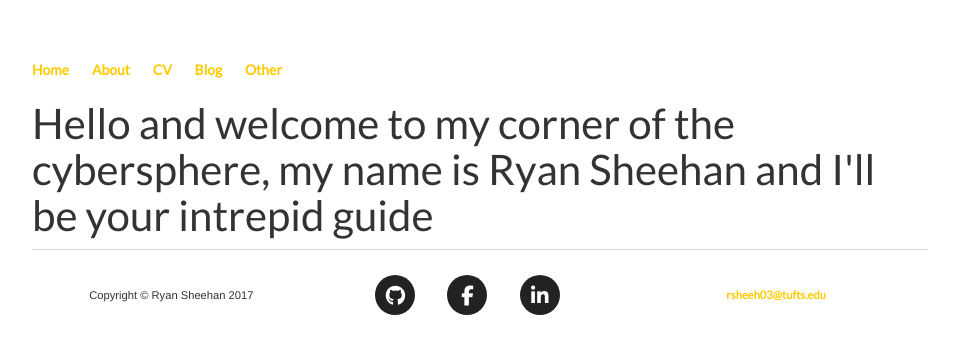
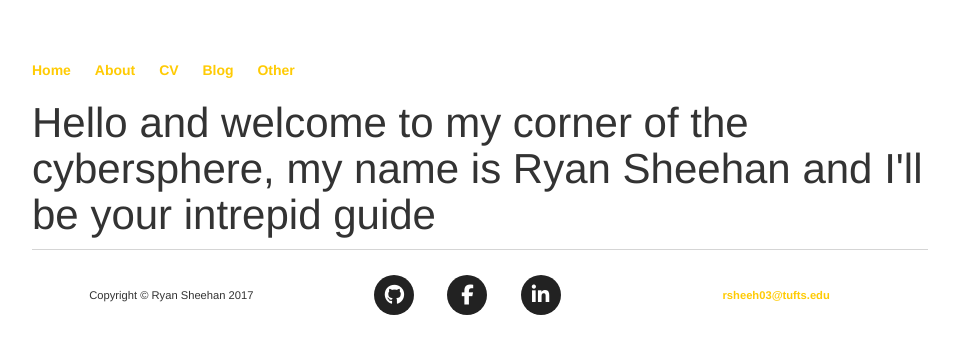
Before and after one commit to Ryan-Sheehan/Ryan-Sheehan.github.io, a Jekyll site: the page index.html, which Jekyll copies as it is, in a window 1280 px wide. Shown: the top 354 px of the page, without its empty margins (160-1119 px from the left). Built offline with Jekyll 4.4.1, drawn with Linux system fonts in a browser that asks for light colours; nearby versions of some CDN libraries.

Commit message:
Update main.css

```diff
--- a/css/main.css
+++ b/css/main.css
@@ -4,7 +4,7 @@ body {
     align-items: center;
 }
 nav ul, footer ul {
-    font-family:'Lato', 'Arial', 'Sans-Serif';
+    /*font-family:'Lato', 'Arial', 'Sans-Serif';*/
     padding: 0px;
     list-style: none;
     font-weight: bold;
@@ -15,7 +15,7 @@ nav ul li, footer ul li {
 }
 h1 {
     font-size: 3em;
-    font-family:'Lato', 'Arial', 'Sans-Serif';
+    /*font-family:'Lato', 'Arial', 'Sans-Serif';*/
 }
 p {
     font-size: 1.5em;
```
